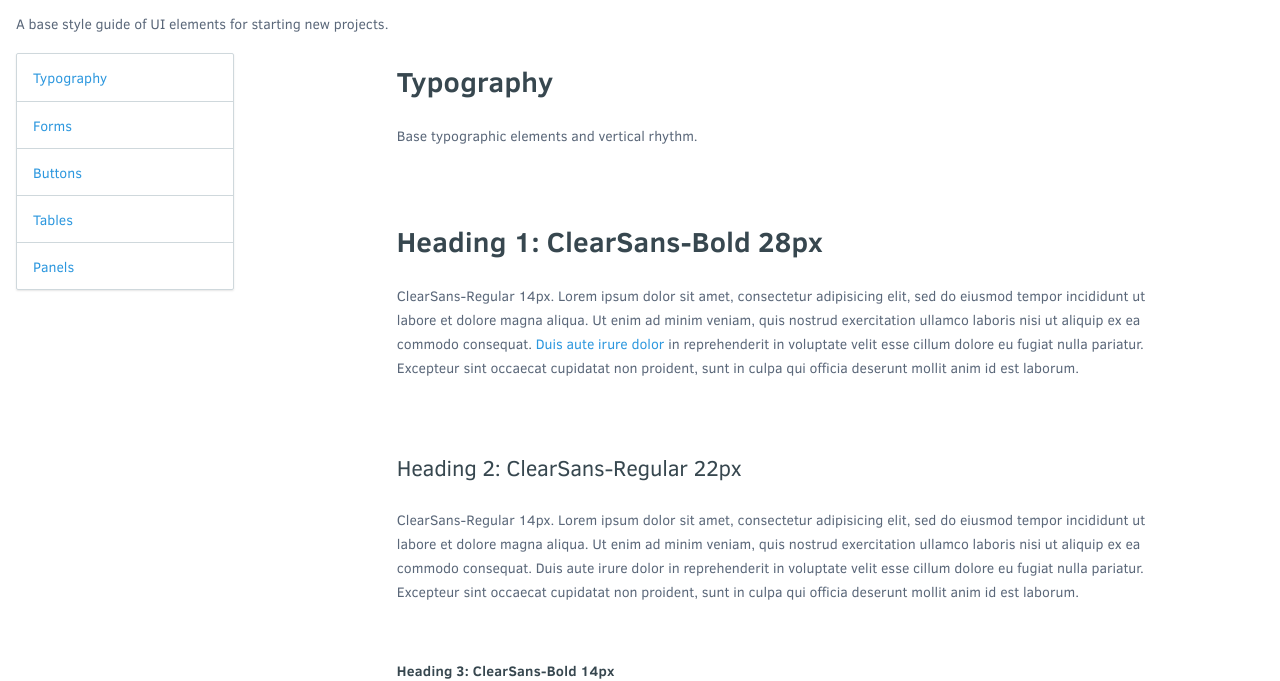
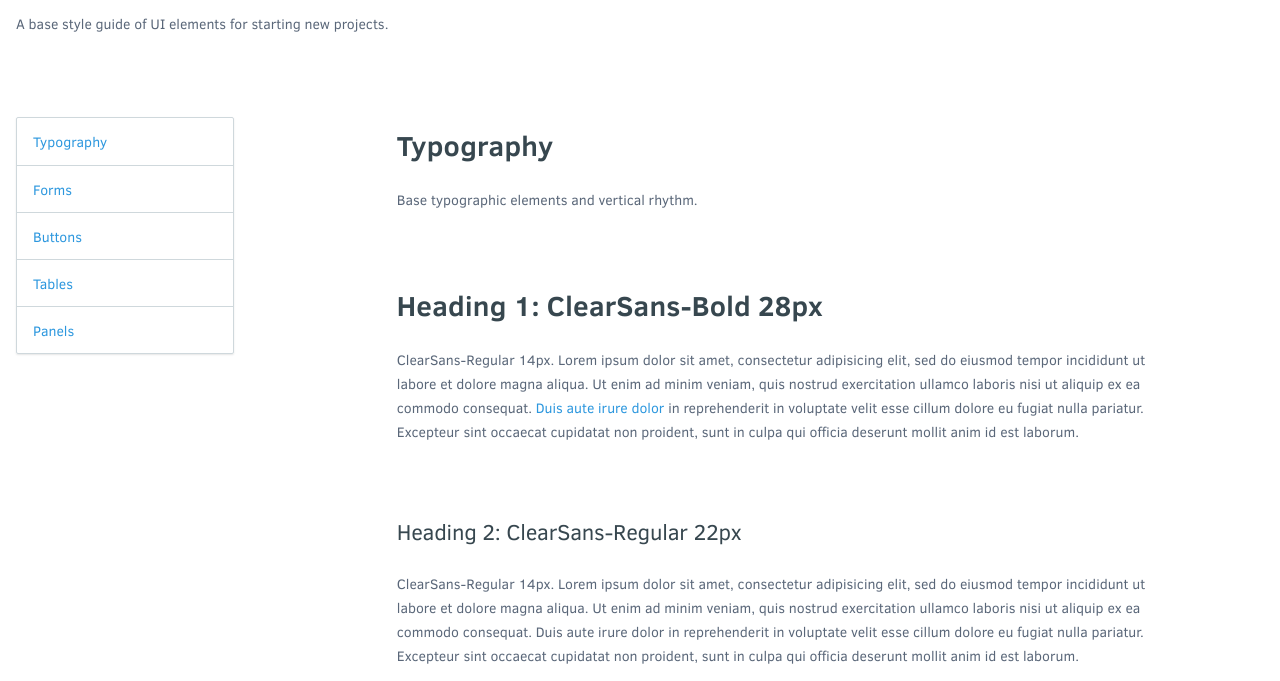
Before and after one commit to arthurra/style-guide, a website: page src/index.html in a window 1280 px wide. Shown: the part 123-804 px from the top of the page. Drawn offline with nearby package versions, Linux system fonts and the light colour scheme; files that its build step writes are made by us from their sources; files whose address does not match are found by name; a web font is replaced by a local one.

Commit message:
Fix page layout grid so that the header is not constrained to a fixed height

```diff
--- a/src/styles/layout/_grid.scss
+++ b/src/styles/layout/_grid.scss
@@ -1,7 +1,7 @@
 body {
   display: grid;
   grid-template-columns: minmax(12em, 1fr) 4fr;
-  grid-template-rows: 8em 1fr;
+  grid-template-rows: auto 1fr;
   grid-gap: $padding * 2;
   grid-template-areas:
     "header   header"
```
Also changed, not shown: build/stylesheets/main.css, 1 other file.
